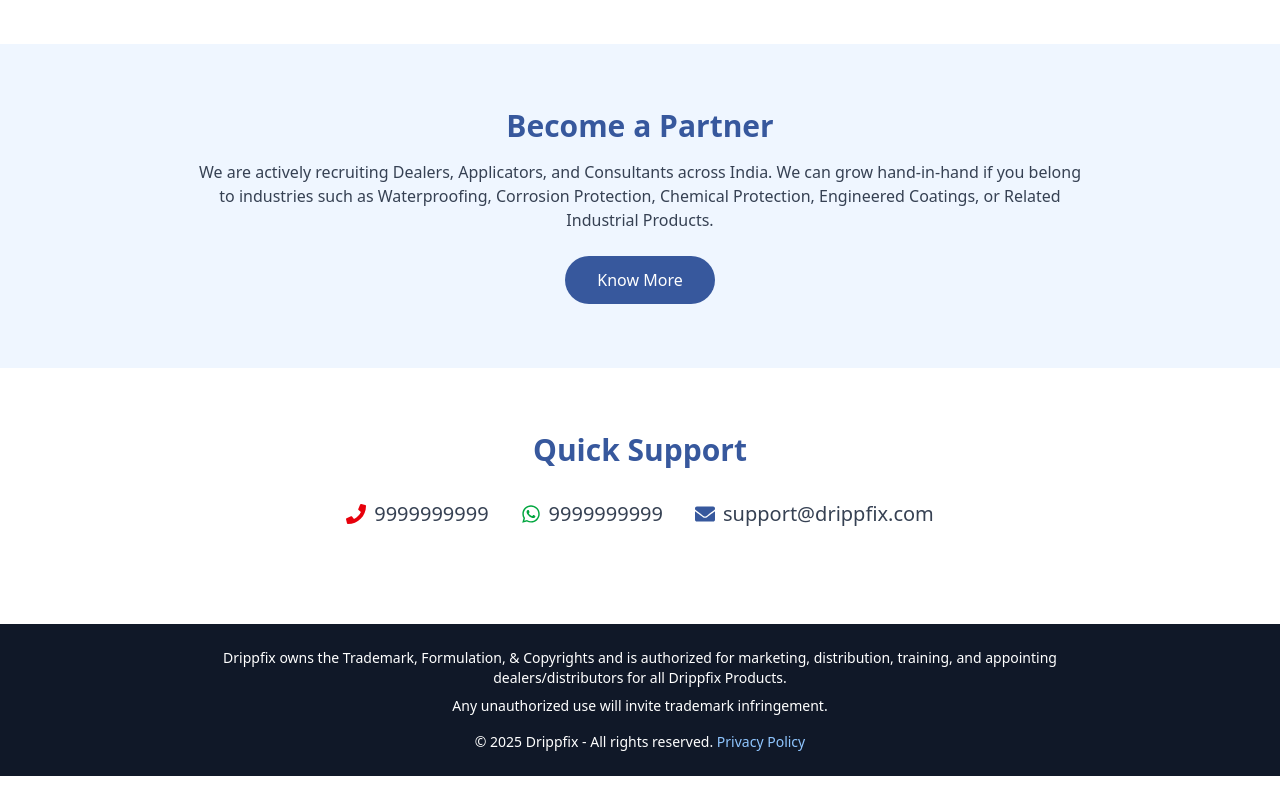
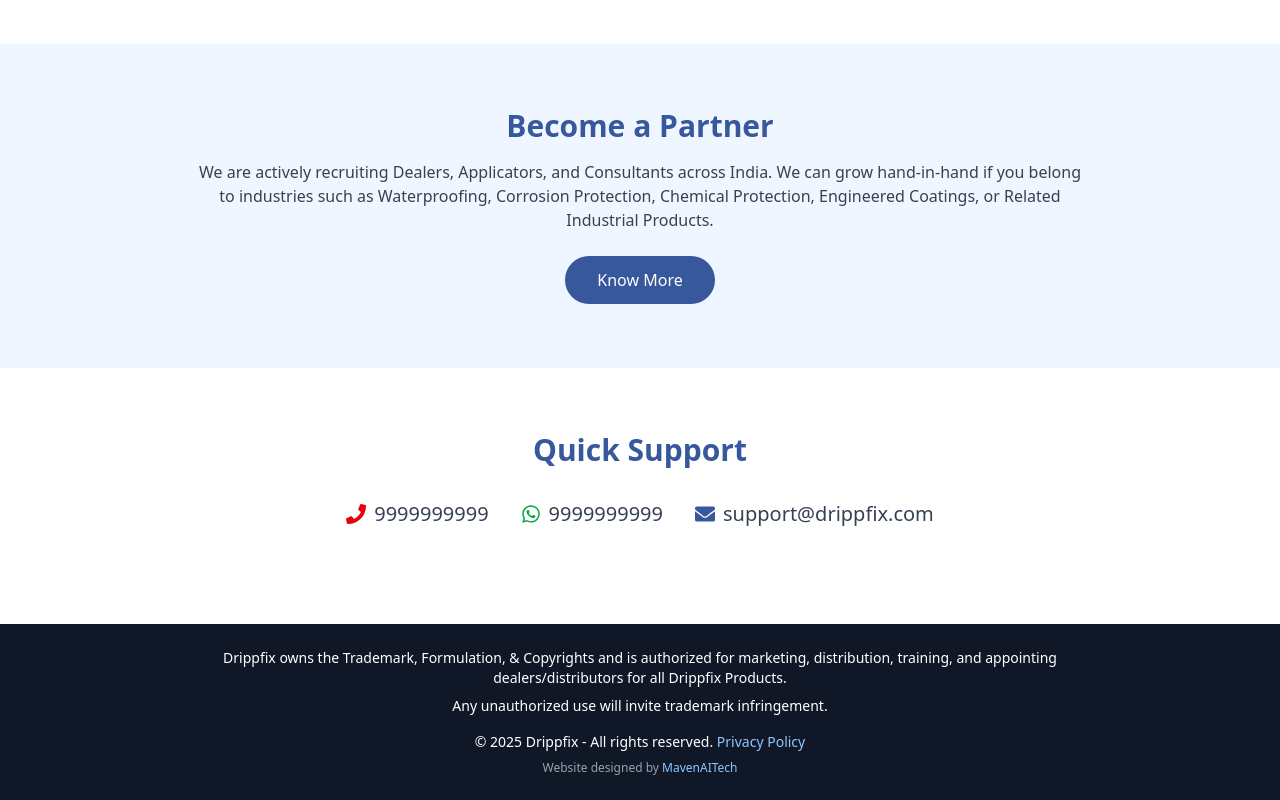
Before and after one commit to Talha-ai/dripfixx, a Next.js app: page / in a window 1280 px wide. Shown: the part 2592-3392 px from the top of the page. Before the commit the page ends 3368 px from the top, so only its background shows below. Built offline with nearby package versions, Linux system fonts and the light colour scheme.

Commit message:
added footer

```diff
--- a/src/components/footer.tsx
+++ b/src/components/footer.tsx
@@ -74,6 +74,17 @@
               Privacy Policy
             </a>
           </p>
+          <p className="mt-2 text-gray-400 text-xs">
+            Website designed by{' '}
+            <a
+              href="https://mavenaitech.com"
+              target="_blank"
+              rel="noopener noreferrer"
+              className="text-blue-300 hover:underline"
+            >
+              MavenAITech
+            </a>
+          </p>
         </div>
       </div>
     </div>
```
